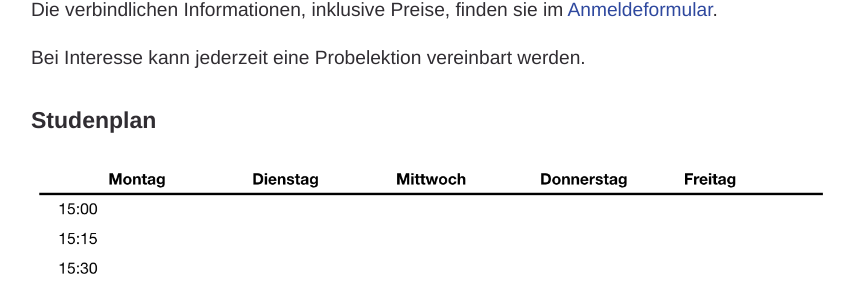
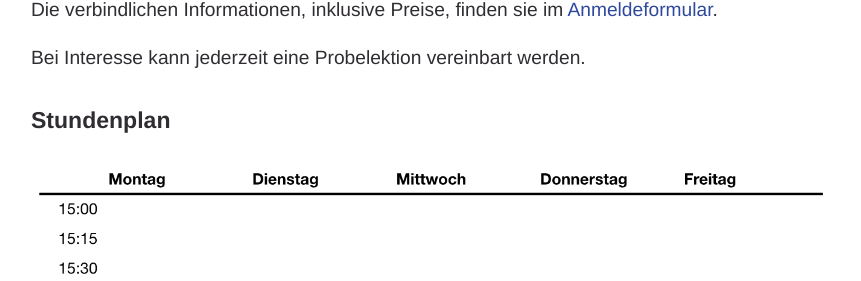
Before and after one commit to irenepedrotti/irenepedrotti.github.io, a Jekyll site: the page built from pages/kurse.md, in a window 1280 px wide. Shown: the part 226-507 px from the top of the page, without its empty margins (209-1070 px from the left). Built offline with Jekyll 4.4.1, drawn with Linux system fonts in a browser that asks for light colours.

Commit message:
Fix spelling mistake

```diff
--- a/pages/kurse.md
+++ b/pages/kurse.md
@@ -10,9 +10,9 @@ Die verbindlichen Informationen, inklusive Preise, finden sie im [Anmeldeformula
 
 Bei Interesse kann jederzeit eine Probelektion vereinbart werden.
 
-## Studenplan
+## Stundenplan
 
-![Studenplan](/assets/stundenplan.png)
+![Stundenplan](/assets/stundenplan.png)
 
 ## Niveaus
 
```
